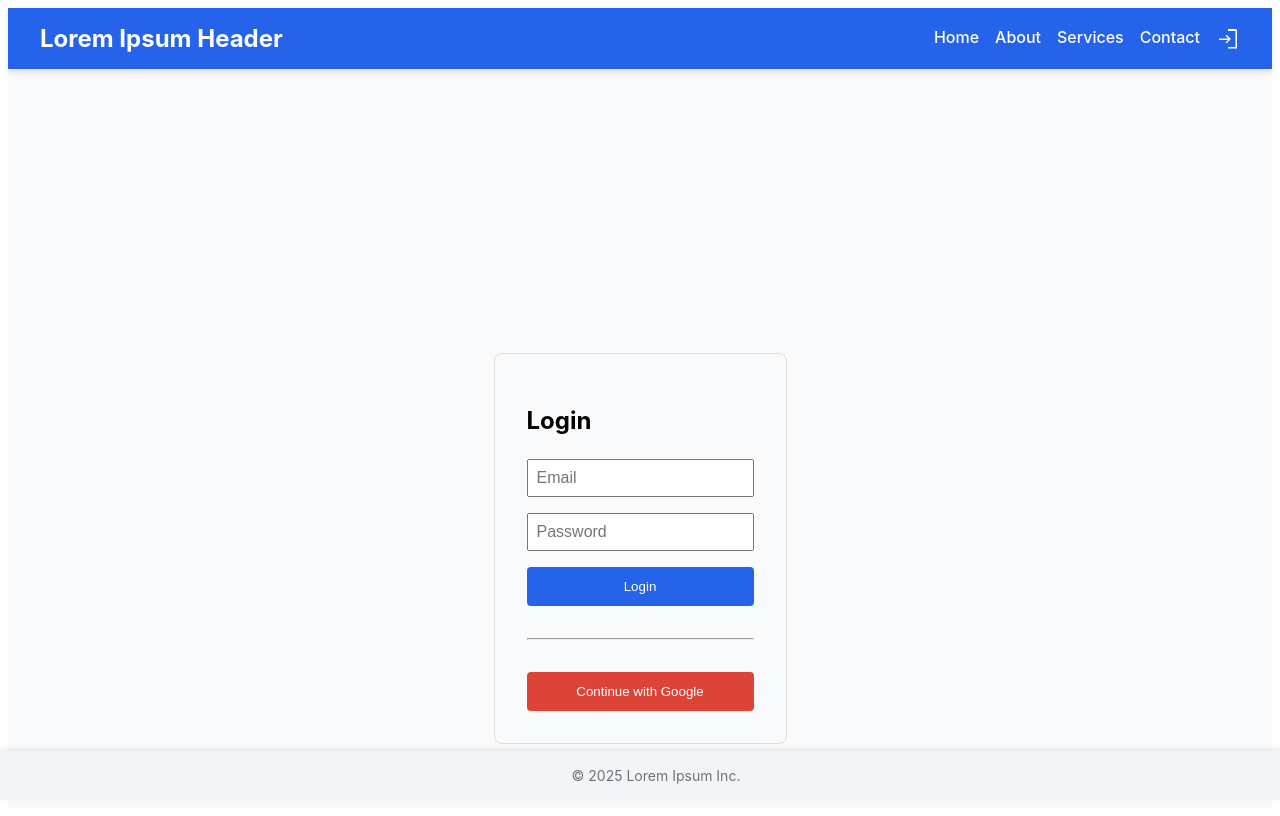
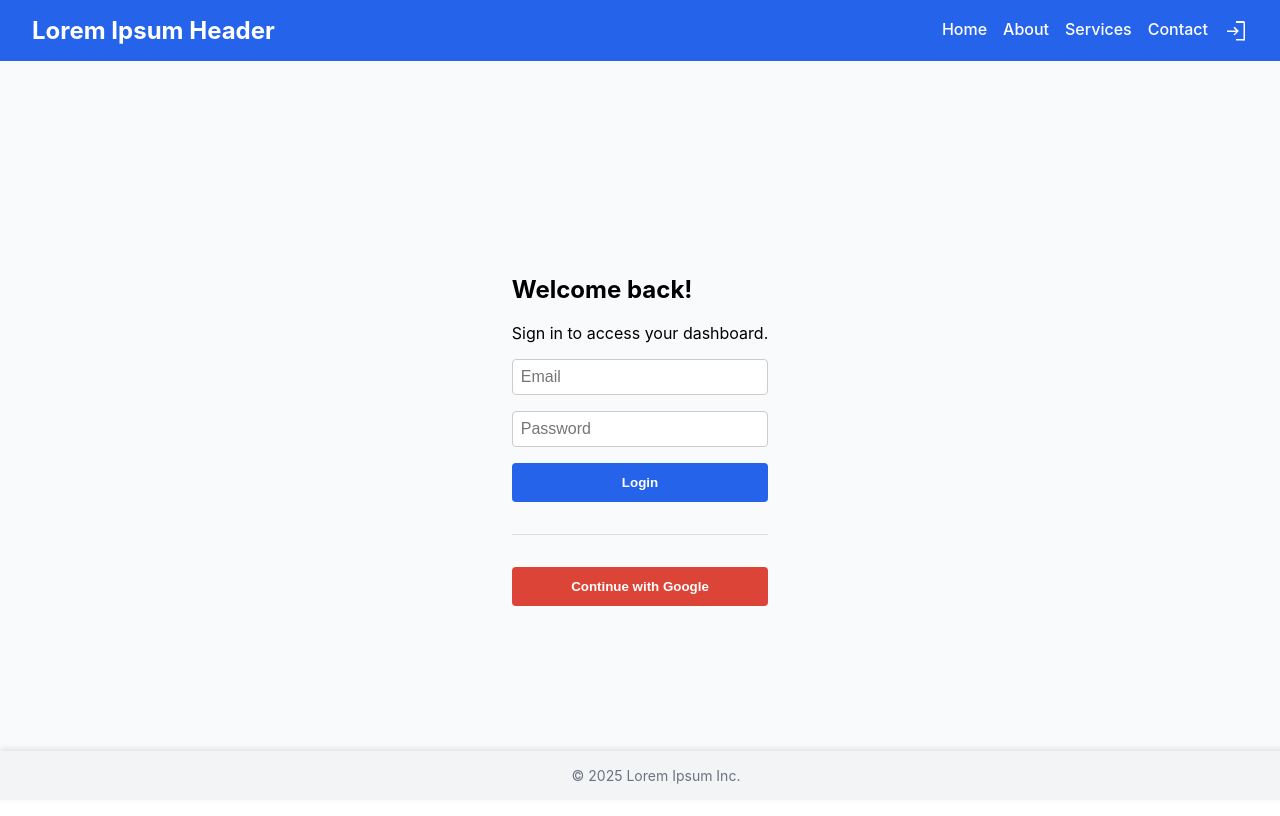
Before and after one commit to Jepjur/react-img-app, a React (Vite) app: page /login in a window 1280 px wide. Built offline with nearby package versions, Linux system fonts and the light colour scheme; no server answers.

Commit message:
fixed css spacing and centering issues

```diff
--- a/src/App.css
+++ b/src/App.css
@@ -1,3 +1,9 @@
+html, body {
+  margin: 0;
+  padding: 0;
+  overflow-x: hidden;
+}
+
 body {
   font-family: 'Inter', sans-serif;
 }
@@ -38,6 +44,77 @@ body {
   cursor: pointer;
 }
 
+.login-container {
+  max-width: 400px;
+  margin: auto;
+  padding: 2rem;
+  border: 1px solid #ddd;
+  border-radius: 8px;
+  background-color: #fff;
+  box-shadow: 0 0 10px rgba(0, 0, 0, 0.05);
+}
+
+.login-title {
+  margin-bottom: 1.5rem;
+  font-size: 1.5rem;
+  font-weight: 600;
+  text-align: center;
+}
+
+.login-error {
+  color: red;
+  margin-bottom: 1rem;
+  text-align: center;
+}
+
+.login-form {
+  display: flex;
+  flex-direction: column;
+  gap: 1rem;
+}
+
+.login-input {
+  padding: 0.5rem;
+  font-size: 1rem;
+  border: 1px solid #ccc;
+  border-radius: 4px;
+}
+
+.login-button {
+  padding: 0.75rem;
+  background-color: #2563eb;
+  color: white;
+  border: none;
+  border-radius: 4px;
+  font-weight: bold;
+  cursor: pointer;
+}
+
+.login-button:hover {
+  background-color: #1d4ed8;
+}
+
+.login-divider {
+  margin: 2rem 0;
+  border: none;
+  border-top: 1px solid #ddd;
+}
+
+.google-button {
+  padding: 0.75rem;
+  background-color: #db4437;
+  color: white;
+  border: none;
+  border-radius: 4px;
+  font-weight: bold;
+  width: 100%;
+  cursor: pointer;
+}
+
+.google-button:hover {
+  background-color: #c23321;
+}
+
 .login-icon svg {
   vertical-align: middle;
   transition: opacity 0.2s ease;
@@ -45,6 +122,16 @@ body {
 
 .login-icon:hover svg {
   opacity: 0.85;
+}
+
+.login-page-wrapper {
+  flex: 1;
+  display: flex;
+  justify-content: center;
+  align-items: center;
+  background-color: #f9fafb;
+  padding: 2rem 1rem;
+  overflow: hidden;
 }
 
 /* Base nav styling already exists, just prepare for mobile toggle */
@@ -195,6 +282,8 @@ body {
   .card-title {
     font-size: 1.125rem;
   }
+
+
 }
 
 @media (max-width: 640px) {
--- a/src/pages/auth/Login.jsx
+++ b/src/pages/auth/Login.jsx
@@ -1,19 +1,21 @@
 import React, { useState } from "react";
 import { useNavigate } from "react-router-dom";
 import { useAuth } from "../../contexts/AuthContext";
+import { signInWithEmailAndPassword } from "firebase/auth";
+import { auth } from "../../firebase";
 
 export default function Login() {
   const [email, setEmail] = useState("");
   const [password, setPassword] = useState("");
   const [error, setError] = useState(null);
-  const { loginWithEmail, loginWithGoogle } = useAuth(); // no need to call setCurrentUser
+  const { loginWithGoogle } = useAuth();
   const navigate = useNavigate();
 
   const handleEmailLogin = async (e) => {
     e.preventDefault();
     setError(null);
     try {
-      await loginWithEmail(email, password); // now handled by context
+      await signInWithEmailAndPassword(auth, email, password);
       navigate("/");
     } catch (err) {
       setError(err.message);
@@ -23,28 +25,31 @@ export default function Login() {
   const handleGoogleLogin = async () => {
     setError(null);
     try {
-      await loginWithGoogle(); // context already sets currentUser
+      await loginWithGoogle();
       navigate("/");
-    } catch (error) {
-      setError(error.message);
-      console.error(error);
+    } catch (err) {
+      setError(err.message);
     }
   };
 
 return (
-    <div style={{ maxWidth: "400px", margin: "4rem auto", padding: "2rem", border: "1px solid #ddd", borderRadius: "8px" }}>
-      <h2 style={{ marginBottom: "1.5rem" }}>Login</h2>
+  <div className="login-page-wrapper">
+    <div className="login-wrapper">
+      <div className="login-left">
+        <h2>Welcome back!</h2>
+        <p>Sign in to access your dashboard.</p>
+      </div>
+      <div className="login-right">
+        {error && <p className="login-error">{error}</p>}
 
-      {error && <p style={{ color: "red" }}>{error}</p>}
-
-      <form onSubmit={handleEmailLogin} style={{ display: "flex", flexDirection: "column", gap: "1rem" }}>
+        <form onSubmit={handleEmailLogin} className="login-form">
           <input
             type="email"
             placeholder="Email"
             value={email}
             onChange={(e) => setEmail(e.target.value)}
             required
-          style={{ padding: "0.5rem", fontSize: "1rem" }}
+            className="login-input"
           />
           <input
             type="password"
@@ -52,21 +57,19 @@ export default function Login() {
             value={password}
             onChange={(e) => setPassword(e.target.value)}
             required
-          style={{ padding: "0.5rem", fontSize: "1rem" }}
+            className="login-input"
           />
-        <button type="submit" style={{ padding: "0.75rem", background: "#2563eb", color: "white", border: "none", borderRadius: "4px" }}>
-          Login
-        </button>
+          <button type="submit" className="login-button">Login</button>
         </form>
 
-      <hr style={{ margin: "2rem 0" }} />
+        <hr className="login-divider" />
 
-      <button
-        onClick={handleGoogleLogin}
-        style={{ padding: "0.75rem", background: "#db4437", color: "white", border: "none", borderRadius: "4px", width: "100%" }}
-      >
+        <button onClick={handleGoogleLogin} className="google-button">
           Continue with Google
         </button>
       </div>
+    </div>
+  </div>
 );
+
 }
```
Lines whose indentation alone changed are shown as unchanged.
